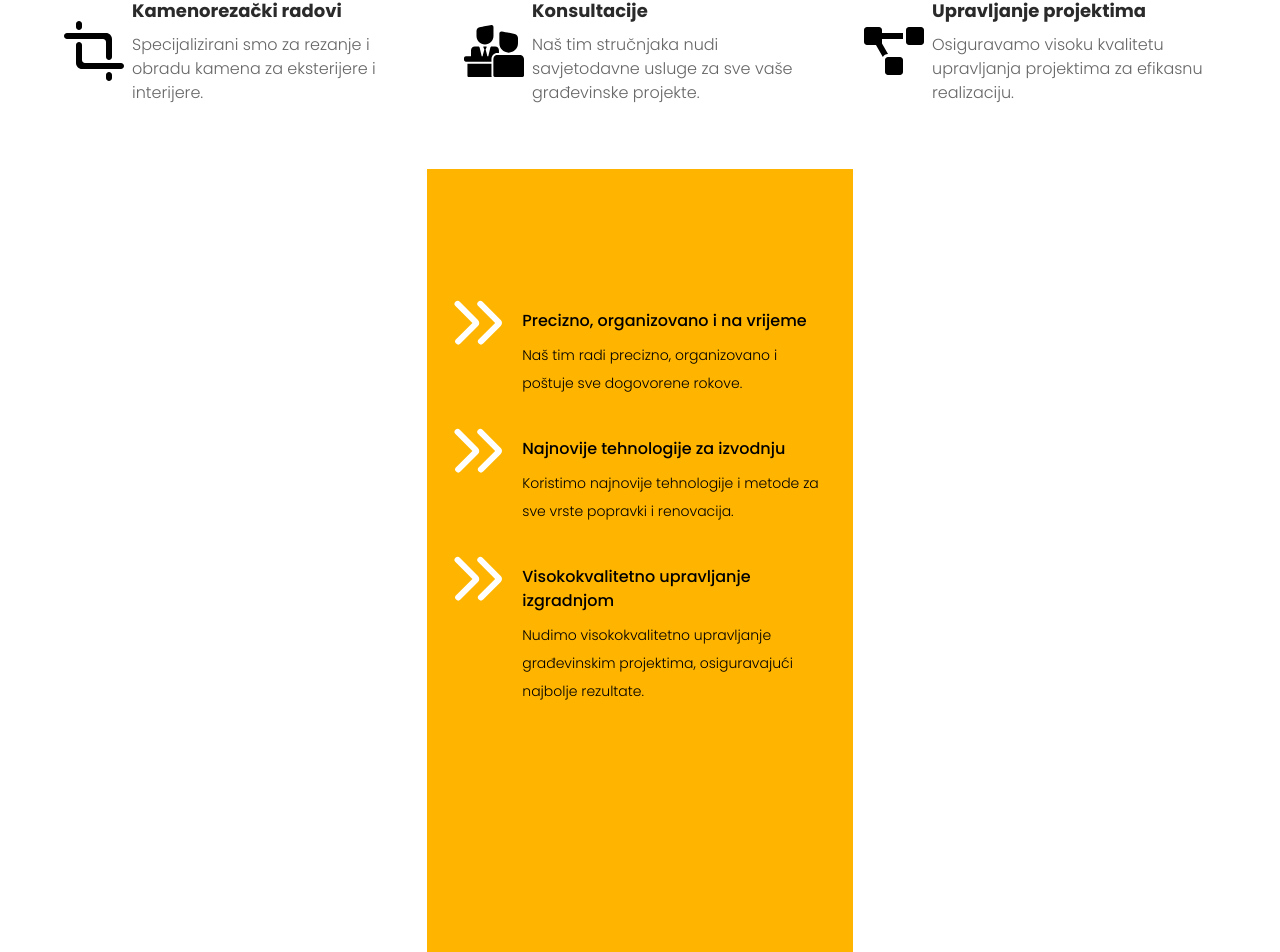
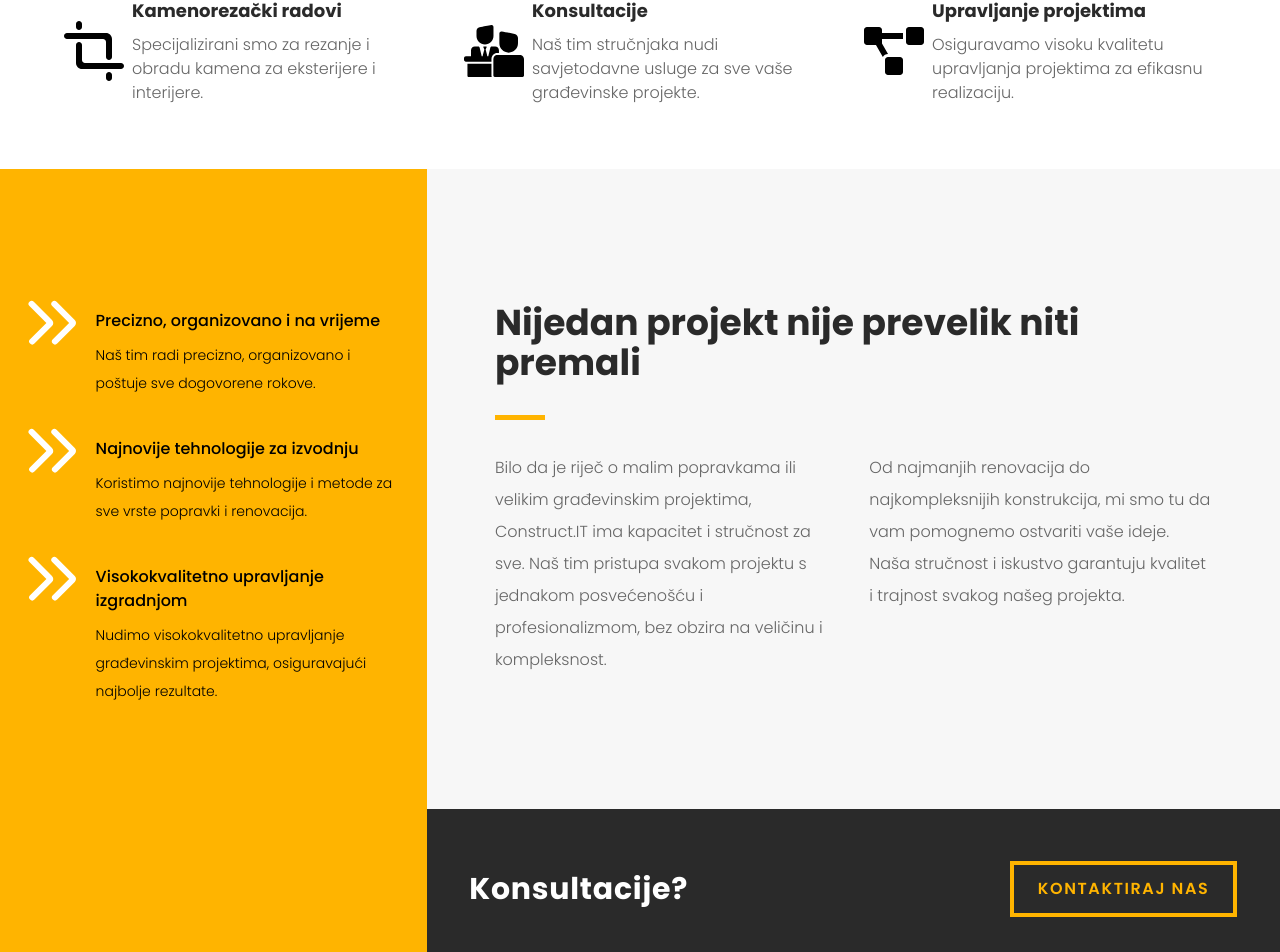
Before and after one commit to VeldinS/construct-it, a Next.js app: page / in a window 1280 px wide. Shown: the part 1023-1975 px from the top of the page. Built offline with nearby package versions, Linux system fonts and the light colour scheme.

Commit message:
Home page - project section implementation & responsiveness

```diff
--- /dev/null
+++ b/src/components/buttons/button-secondary.tsx
@@ -0,0 +1,19 @@
+import React from 'react';
+import Link from "next/link";
+
+interface buttonProps {
+    text: string,
+    link: string
+}
+
+function ButtonSecondary({ text, link }: buttonProps) {
+    return (
+        <Link href={link}>
+            <p className='text-base font-rubik font-semibold text-orange-primary hover:text-black tracking-widest px-6 py-3 border-4 border-orange-primary bg-transparent hover:bg-orange-primary transition-all duration-500'>
+                {text}
+            </p>
+        </Link>
+    );
+}
+
+export default ButtonSecondary;
--- a/src/components/home/landing-section.tsx
+++ b/src/components/home/landing-section.tsx
@@ -30,6 +30,7 @@ function LandingSection() {
                 }}
                 className="z-50 flex flex-col justify-center items-center"
             >
+                <div className={'w-[50px] h-[5px] bg-orange-primary '}></div>
                 <motion.p className="font-bold text-3xl md:text-6xl text-center bg-clip-text text-transparent bg-gradient-to-b from-neutral-50 to-neutral-400 py-4 md:py-6">
                     Construct.IT
                 </motion.p>
--- a/src/components/home/project-section.tsx
+++ b/src/components/home/project-section.tsx
@@ -2,12 +2,13 @@ import React from 'react';
 import Image from "next/image";
 
 import doubleArrow from '@/assets/icons/double-right-arrow.svg';
+import ButtonSecondary from "@/components/buttons/button-secondary";
 
 function ProjectSection() {
     return (
-        <section className={'h-screen w-screen flex flex-row items-center justify-center bg-white'}>
-            <div className="w-1/3 h-full flex flex-col items-start justify-start gap-4 px-[2%] pt-[10%] bg-orange-primary">
-                <div className="relative flex flex-row items-start justify-start gap-3">
+        <section className={'h-auto lg:h-screen w-screen flex flex-col-reverse lg:flex-row items-center justify-center bg-white'}>
+            <div className="w-full lg:w-1/3 h-auto lg:h-full flex flex-col items-start justify-center lg:justify-start gap-4 px-[2%] lg:pt-[10%] py-12 lg:py-0 bg-orange-primary">
+                <div className="relative flex flex-row items-center md:items-start justify-start gap-3">
                     <div className="absolute w-[50px] h-[50px]">
                         <Image src={doubleArrow} alt="Double right arrow." fill />
                     </div>
@@ -20,7 +21,7 @@ function ProjectSection() {
                         </p>
                     </div>
                 </div>
-                <div className="relative flex flex-row items-start justify-start gap-3">
+                <div className="relative flex flex-row items-center md:items-start justify-start gap-3">
                     <div className="absolute w-[50px] h-[50px]">
                         <Image src={doubleArrow} alt="Double right arrow." fill />
                     </div>
@@ -33,7 +34,7 @@ function ProjectSection() {
                         </p>
                     </div>
                 </div>
-                <div className="relative flex flex-row items-start justify-start gap-3">
+                <div className="relative flex flex-row items-center md:items-start justify-start gap-3">
                     <div className="absolute w-[50px] h-[50px]">
                         <Image src={doubleArrow} alt="Double right arrow." fill />
                     </div>
@@ -48,6 +49,24 @@ function ProjectSection() {
                     </div>
                 </div>
             </div>
+            <div className={' w-full lg:w-2/3 h-auto lg:h-full flex flex-col items-start justify-start'}>
+                <div className={'w-full h-4/5 bg-[#F7F7F7] flex flex-col items-start justify-center gap-8 px-[8%] py-12 lg:py-0'}>
+                    <h1 className={'text-[#2A2A2A] font-rubik text-3xl sm:text-4xl font-bold'}>Nijedan projekt nije prevelik niti premali</h1>
+                    <div className={'w-[50px] h-[5px] bg-orange-primary '}></div>
+                    <div className={'w-full flex flex-col sm:flex-row justify-start items-start gap-8'}>
+                        <p className={'text-[#666666] font-rubik font-extralight text-base leading-loose w-full sm:w-1/2'}>
+                            Bilo da je riječ o malim popravkama ili velikim građevinskim projektima, Construct.IT ima kapacitet i stručnost za sve. Naš tim pristupa svakom projektu s jednakom posvećenošću i profesionalizmom, bez obzira na veličinu i kompleksnost.
+                        </p>
+                        <p className={'text-[#666666] font-rubik font-extralight text-base leading-loose w-full sm:w-1/2'}>
+                            Od najmanjih renovacija do najkompleksnijih konstrukcija, mi smo tu da vam pomognemo ostvariti vaše ideje. Naša stručnost i iskustvo garantuju kvalitet i trajnost svakog našeg projekta.
+                        </p>
+                    </div>
+                </div>
+                <div className={'w-full h-1/5 bg-[#2A2A2A] md:px-[5%] py-4  gap-4 md:gap-0 flex flex-col md:flex-row items-center justify-between'}>
+                    <h2 className={'text-white font-rubik text-3xl font-bold tracking-wide'}>Konsultacije?</h2>
+                    <ButtonSecondary text={'KONTAKTIRAJ NAS'} link={'#kontakt'} />
+                </div>
+            </div>
         </section>
     );
 }
```
